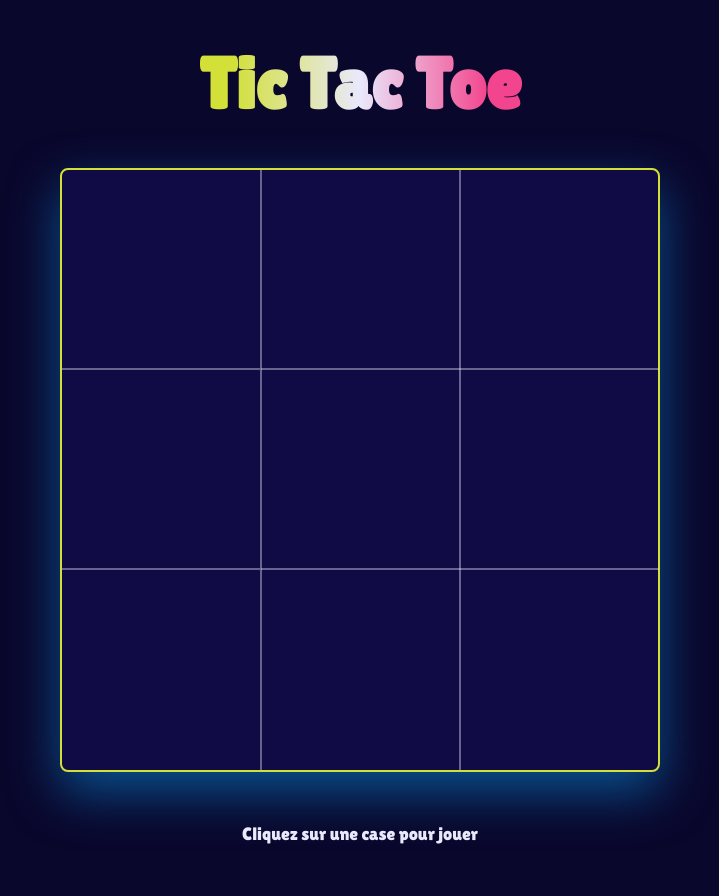
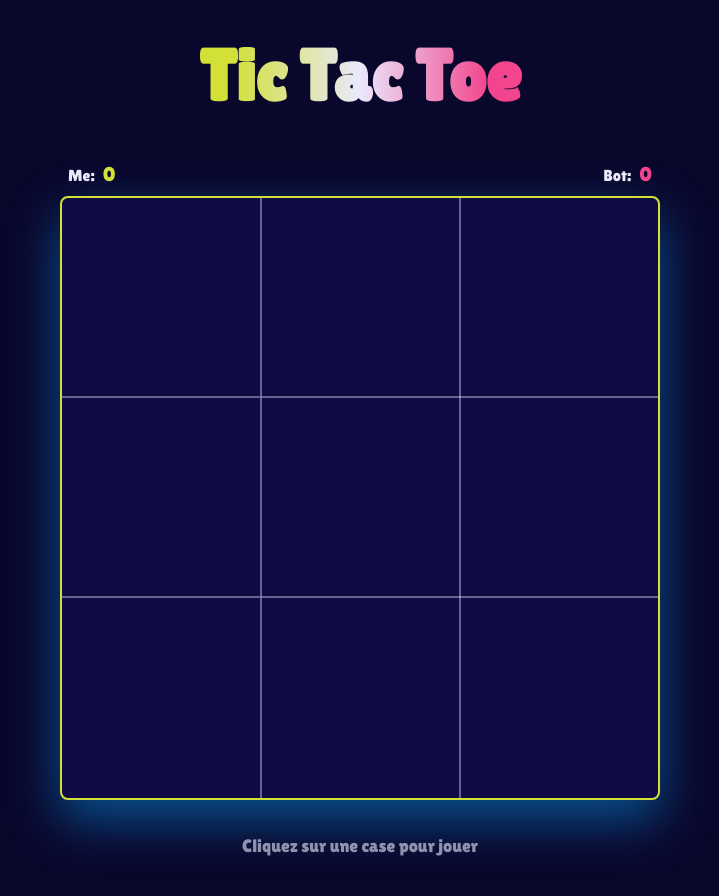
Before and after one commit to T-PRAT/tictactoe, a website built with Vite: page index.html in a window 1280 px wide. Shown: the whole page, without its empty margins (280-999 px from the left). Built offline with nearby package versions, Linux system fonts and the light colour scheme.

Commit message:
front score

```diff
--- a/index.html
+++ b/index.html
@@ -8,10 +8,14 @@
   </head>
   <body class="h-screen w-screen bg-background-primary text-text font-default">
     <h1
-      class="text-4xl md:text-7xl text-center p-12 font-extrabold text-transparent bg-clip-text bg-gradient-to-r from-green from-40% via-text to-pink to-60%"
+      class="text-4xl md:text-7xl text-center p-10 font-extrabold text-transparent bg-clip-text bg-gradient-to-r from-green from-40% via-text to-pink to-60%"
     >
       Tic Tac Toe
     </h1>
+    <div class="flex justify-between p-2 text-center mx-auto w-[300px] h-[300px]] md:w-[600px] md:h-[600px]]">
+      <p>Me:<span id="myScore" class="text-xl ml-2 text-green">0</span></p>
+      <p>Bot:<span id="botScore" class="text-xl ml-2 text-pink">0</span></p>
+    </div>
     <div
       id="board"
       class="bg-background-secondary grid grid-cols-3 gap-0 border-2 border-green rounded-lg shadow-[0_20px_50px_rgba(8,_112,_184,_0.7)] mx-auto w-[300px] h-[300px]] md:w-[600px] md:h-[600px]]"
@@ -98,7 +102,7 @@
         </svg>
       </div>
     </div>
-    <p id="instruction" class="text-center text-lg p-12">Cliquez sur une case pour jouer</p>
+    <p id="instruction" class="text-lg text-center text-text/60 py-8">Cliquez sur une case pour jouer</p>
     <div id="popup" class="hidden">
       <div class="fixed inset-0 bg-black bg-opacity-20 filter backdrop-blur-md z-10"></div>
       <div
```
